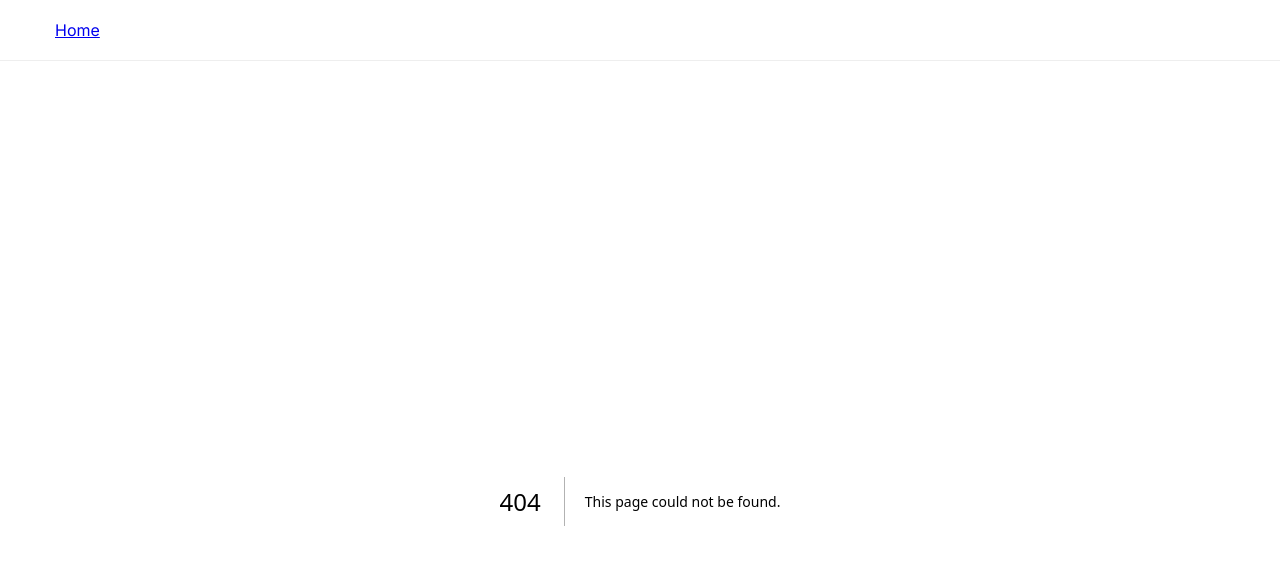
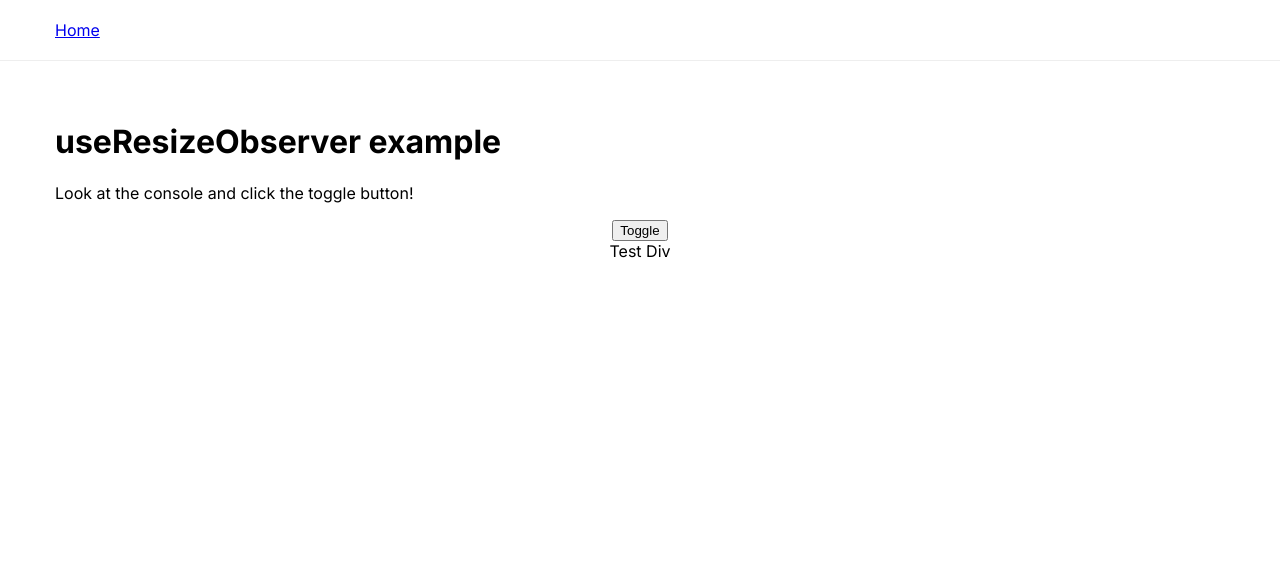
Before and after one commit to 124c4a11/ReactCustomHooks-ReactJS-TypeScript, a Next.js app: page /use-resize-observer-example in a window 1280 px wide. Before the commit this address had no page. Shown: the top 564 px of the page. Built offline with nearby package versions, Linux system fonts and the light colour scheme.

Commit message:
useResizeObserver

```diff
--- /dev/null
+++ b/src/app/use-resize-observer-example/page.tsx
@@ -0,0 +1,34 @@
+'use client';
+
+import { useResizeObserver } from '@/hooks/useResizeObserver';
+import { useState, useCallback } from 'react';
+
+export default function UseResizeObserver() {
+  const [bool, setBool] = useState(false);
+
+  const handleResize = useCallback((entries: ResizeObserverEntry[]) => {
+    console.log('resize', entries);
+  }, []);
+
+  const resizeRef = useResizeObserver(handleResize);
+
+  const renderTestText = () => {
+    if (bool) {
+      return <article ref={resizeRef}>Test Article</article>;
+    }
+
+    return <div ref={resizeRef}>Test Div</div>;
+  };
+
+  return (
+    <>
+      <h1>useResizeObserver example</h1>
+      <p>Look at the console and click the toggle button!</p>
+
+      <div style={{ width: '100%', textAlign: 'center' }}>
+        <button onClick={() => setBool((prev) => !prev)}>Toggle</button>
+        {renderTestText()}
+      </div>
+    </>
+  );
+}
--- /dev/null
+++ b/src/hooks/useResizeObserver.tsx
@@ -0,0 +1,32 @@
+import { useRef, useCallback } from 'react';
+
+export function useResizeObserver(onResize: ResizeObserverCallback) {
+  const roRef = useRef<ResizeObserver | null>(null);
+
+  const attachResizeObserver = useCallback(
+    (element: HTMLElement) => {
+      const resizeObserver = new ResizeObserver(onResize);
+
+      resizeObserver.observe(element);
+      roRef.current = resizeObserver;
+    },
+    [onResize]
+  );
+
+  const detachResizeObserver = useCallback(() => {
+    roRef.current?.disconnect();
+  }, []);
+
+  const refCb = useCallback(
+    (element: HTMLElement | null) => {
+      if (element) {
+        attachResizeObserver(element);
+      } else {
+        detachResizeObserver();
+      }
+    },
+    [attachResizeObserver, detachResizeObserver]
+  );
+
+  return refCb;
+}
```
Also changed, not shown: src/app/page.tsx (+9 -0 lines).
